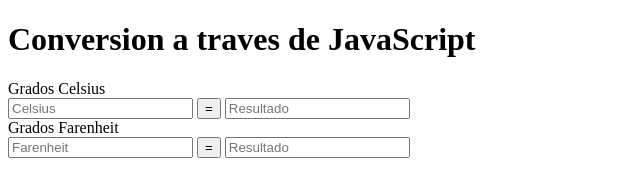
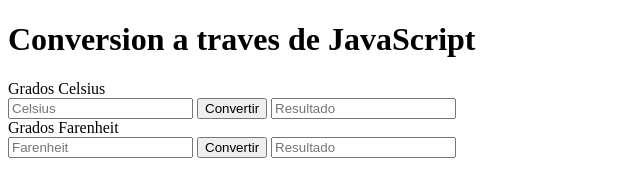
Before and after one commit to enriquemorenovelo/t12, a plain HTML site: page index.html in a window 1280 px wide. Shown: the whole page, without its empty margins (0-640 px from the left). Drawn offline with Linux system fonts and the light colour scheme.

Commit message:
conversiones necesarias

```diff
--- a/index.html
+++ b/index.html
@@ -9,33 +9,32 @@
     <form action="">
       <label for="Grados Celsius">Grados Celsius</label><br/>
       <input id="celsius" type="number" placeholder="Celsius">
-      <button id="tofarenheit"onclick="convertir();">=</button>
-      <input id="restf" type="text" name="tofarenheit" placeholder="Resultado" readonly="readonly"><br/>
+      <input id="tofarenheit"type="button" value="Convertir" onclick="convertir();">
+      <input id="resulttofarenheit" type="text" placeholder="Resultado" readonly="readonly"><br/>
       <label for="Grados Farenheit">Grados Farenheit</label><br/>
       <input id="farenheit" type="number" placeholder="Farenheit">
-      <button onclick="convertir();">=</button>
-      <input id="tocelsius" type="text" name="tocelsius" placeholder="Resultado" readonly="readonly">
+      <input id="tocelsius"type="button" value="Convertir" onclick="convertir();">
+      <input id="resulttocelsius" type="text" placeholder="Resultado" readonly="readonly"><br/>
     </form>
     <script>
+
 
       function convertir(){
 
         var toFarenheit = document.getElementById("celsius").value;
         var toCelsius = document.getElementById("farenheit").value;
 
-
         if("tofarenheit"){
           toFarenheit = toFarenheit * 9 / 5 + 32;
-          document.getElementById("tofarenheit").value = Math.round(toFarenheit);
+          console.log(toFarenheit);
+          document.getElementById("resulttofarenheit").value = toFarenheit;
         }
         if("tocelsius"){
-          toFarenheit = (toFarenheit -32) * 5 / 9;
-          document.getElementById("tocelsius").value = Math.round(toCelsius);
+          toCelsius = (toCelsius -32) * 5 / 9;
+          document.getElementById("resulttocelsius").value = toCelsius;
         }
 
-
       };
-
 
     </script>
 
```
